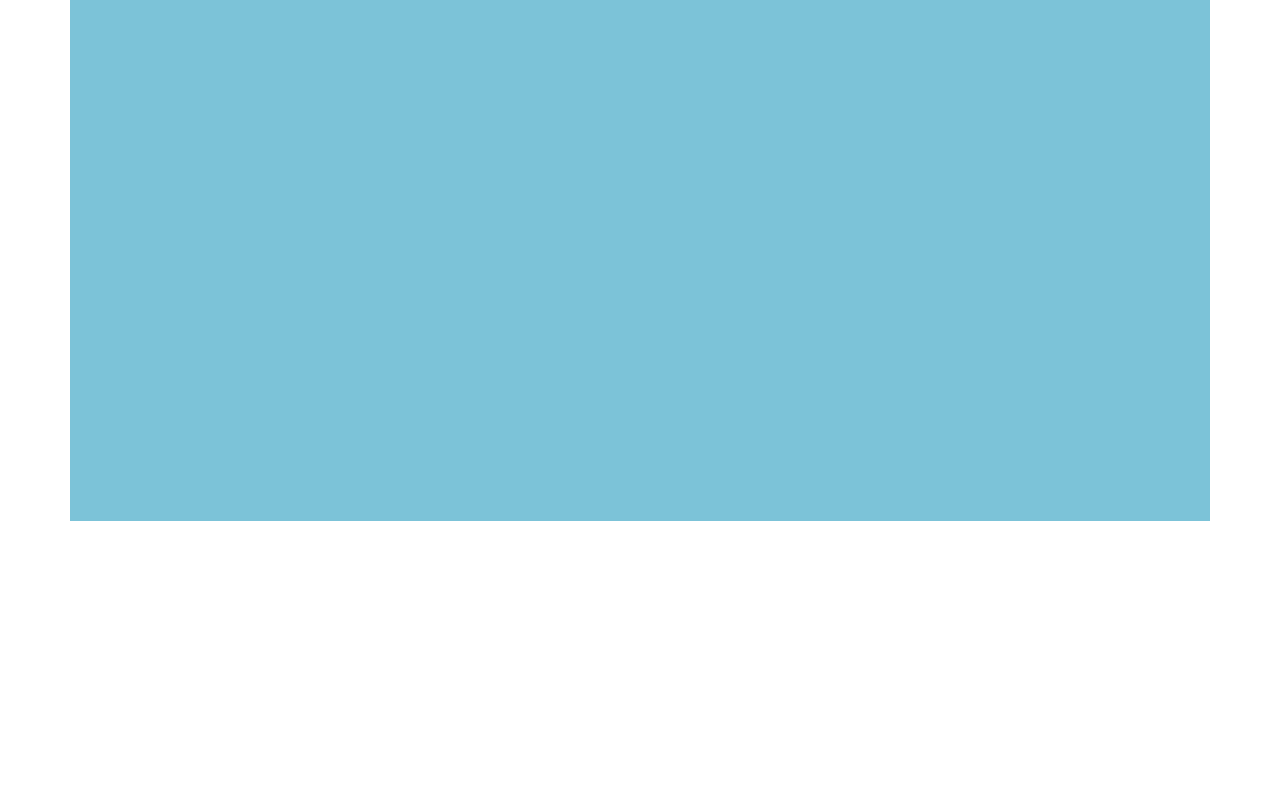
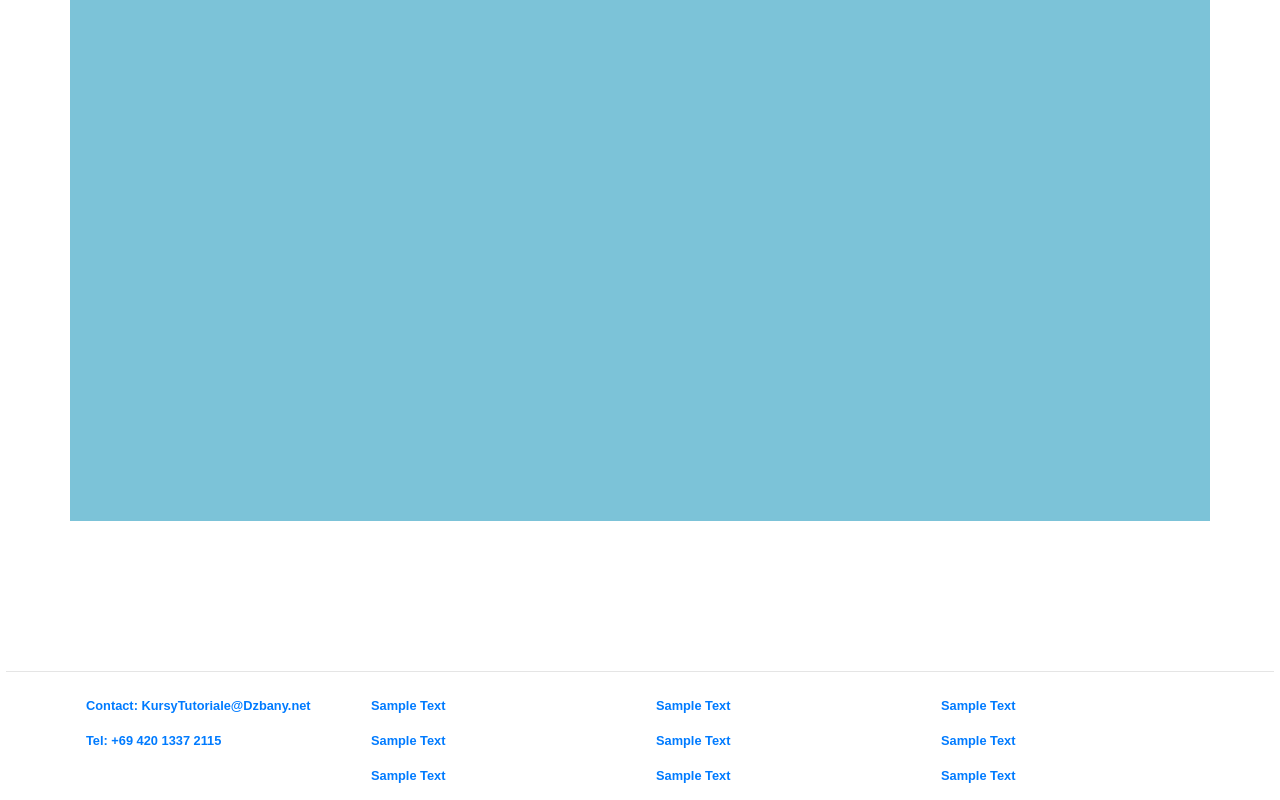
Before and after one commit to DominikSnarski/kursytutoriale, a React (Create React App) app in the folder KursyTutoriale.WebApp/ClientApp/: page / in a window 1280 px wide. Shown: the part 2495-3295 px from the top of the page. Before the commit the page ends 3144 px from the top, so only its background shows below. Built offline with nearby package versions, Linux system fonts and the light colour scheme.

Commit message:
Added footer and assigned SignIn and SignUp components to buttons

```diff
--- a/KursyTutoriale.WebApp/ClientApp/package.json
+++ b/KursyTutoriale.WebApp/ClientApp/package.json
@@ -9,6 +9,7 @@
     "react": "^16.3.2",
     "react-dom": "^16.3.2",
     "react-reveal": "^1.2.2",
+    "react-router-dom": "^5.1.2",
     "react-scripts": "1.1.4",
     "reactstrap": "^6.5.0"
   },
--- a/KursyTutoriale.WebApp/ClientApp/src/App.js
+++ b/KursyTutoriale.WebApp/ClientApp/src/App.js
@@ -1,4 +1,4 @@
-import React, { Fragment } from 'react';
+import React, { Fragment, useState } from 'react';
 import axios from 'axios';
 import { Container, Row, Col, Jumbotron } from 'reactstrap';
 
@@ -6,10 +6,23 @@ import NavBar from './components/NavBar/NavBar';
 import Search from './components/Search/Search';
 import Featured from './components/Main/Featured';
 import ShowPagination from './components/List/ShowPagination';
+import SignInForm from './components/LoginForms/SignInForm';
+import SignUpForm from './components/LoginForms/SignUpForm';
+import Footer from './components/Footer/Footer';
 
-const App = () => (
+const App = () => {
+
+	const [showSignIn, setShowSignIn] = useState(false);
+	const [showSignUp, setShowSignUp] = useState(false);
+
+	const toggleSignIn = () => setShowSignIn(!showSignIn);
+	const toggleSignUp = () => setShowSignUp(!showSignUp);
+
+	return (
 		<Fragment>
-		<NavBar />
+			<NavBar toggleSignIn={toggleSignIn} toggleSignUp={toggleSignUp}/>
+			{showSignIn && <SignInForm/>}
+			{showSignUp && <SignUpForm/>}
 			<main className="my-5 py-5" id="Home">
 				<Search />
 				<Container className="px-0">
@@ -24,7 +37,8 @@ const App = () => (
 					</Jumbotron>
 				</Container>
 			</main>
+			<Footer/>
 		</Fragment>
 	);
-
+}
 export default App;
--- /dev/null
+++ b/KursyTutoriale.WebApp/ClientApp/src/components/Footer/Footer.js
@@ -0,0 +1,83 @@
+import React from 'react';
+import "./style.css";
+
+
+import {
+    Container, Row, Col, NavItem, NavLink
+} from 'reactstrap';
+
+
+const Footer = () => (
+    <footer className="footer">
+        <hr />
+        <Container>
+            <Row>
+                <Col>
+                    <Row>
+                        <NavItem className="d-flex align-items-center">
+                            <NavLink className="font-weight-bold" href="#Home">Contact: KursyTutoriale@Dzbany.net</NavLink>
+                        </NavItem>
+                    </Row>
+                    <Row>
+                        <NavItem className="d-flex align-items-center">
+                            <NavLink className="font-weight-bold" href="#Home">Tel: +69 420 1337 2115</NavLink>
+                        </NavItem>
+                    </Row>
+                </Col>
+                <Col>
+                    <Row>
+                        <NavItem className="d-flex align-items-center">
+                            <NavLink className="font-weight-bold" href="#Home">Sample Text</NavLink>
+                        </NavItem>
+                    </Row>
+                    <Row>
+                        <NavItem className="d-flex align-items-cente">
+                            <NavLink className="font-weight-bold" href="#Home">Sample Text</NavLink>
+                        </NavItem>
+                    </Row>
+                    <Row>
+                        <NavItem className="d-flex align-items-center">
+                            <NavLink className="font-weight-bold" href="#Home">Sample Text</NavLink>
+                        </NavItem>
+                    </Row>
+                </Col>
+                <Col>
+                    <Row>
+                        <NavItem className="d-flex align-items-center">
+                            <NavLink className="font-weight-bold" href="#Home">Sample Text</NavLink>
+                        </NavItem>
+                    </Row>
+                    <Row>
+                        <NavItem className="d-flex align-items-cente">
+                            <NavLink className="font-weight-bold" href="#Home">Sample Text</NavLink>
+                        </NavItem>
+                    </Row>
+                    <Row>
+                        <NavItem className="d-flex align-items-center">
+                            <NavLink className="font-weight-bold" href="#Home">Sample Text</NavLink>
+                        </NavItem>
+                    </Row>
+                </Col>
+                <Col>
+                    <Row>
+                        <NavItem className="d-flex align-items-center">
+                            <NavLink className="font-weight-bold" href="#Home">Sample Text</NavLink>
+                        </NavItem>
+                    </Row>
+                    <Row>
+                        <NavItem className="d-flex align-items-cente">
+                            <NavLink className="font-weight-bold" href="#Home">Sample Text</NavLink>
+                        </NavItem>
+                    </Row>
+                    <Row>
+                        <NavItem className="d-flex align-items-center">
+                            <NavLink className="font-weight-bold" href="#Home">Sample Text</NavLink>
+                        </NavItem>
+                    </Row>
+                </Col>
+            </Row>
+        </Container>
+    </footer>
+);
+
+export default Footer;
--- /dev/null
+++ b/KursyTutoriale.WebApp/ClientApp/src/components/Footer/style.css
@@ -0,0 +1,9 @@
+.footer {
+    flex-shrink: 0;
+    padding: 0.5%;
+    font-size: 0.8em;
+}
+
+.ListGroup{
+    background-color: transparent;
+}
--- a/KursyTutoriale.WebApp/ClientApp/src/components/Main/style.css
+++ b/KursyTutoriale.WebApp/ClientApp/src/components/Main/style.css
@@ -11,7 +11,3 @@
 .courses_bg{
     background-color: #9dd2e2 !important;
 }
-
-html{
-    scroll-behavior: smooth;
-}
--- a/KursyTutoriale.WebApp/ClientApp/src/components/NavBar/NavBar.js
+++ b/KursyTutoriale.WebApp/ClientApp/src/components/NavBar/NavBar.js
@@ -8,7 +8,7 @@ import {
 } from 'reactstrap';
 
 
-const NavBar = () => (
+const NavBar = (props) => (
   <header className="page">
     <Navbar fixed="top" color="light" light expand="xs" className="border-bottom border-gray bg-white" style={{ height: 80 }}>
       <Container>
@@ -32,12 +32,12 @@ const NavBar = () => (
           <Col className="d-none d-lg-flex justify-content-end">
             <Form inline>
 
-              <Button type="button" color="primary" outline>Sign in</Button>
+              <Button type="button" color="primary" outline onClick={props.toggleSignIn}>Sign in</Button>
             </Form>
 
             <Form inline>
 
-              <Button type="button" color="primary" outline>Register</Button>
+              <Button type="button" color="primary" outline onClick={props.toggleSignUp}>Register</Button>
             </Form>
           </Col>
 
--- a/KursyTutoriale.WebApp/ClientApp/src/index.css
+++ b/KursyTutoriale.WebApp/ClientApp/src/index.css
@@ -3,3 +3,8 @@ body {
   padding: 0;
   font-family: sans-serif;
 }
+
+html, body{
+  scroll-behavior: smooth;
+  height: 100%;
+}
```
Also changed, not shown: 1 other file (tests, documents, lock files or other folders). Lines whose indentation alone changed are shown as unchanged.
